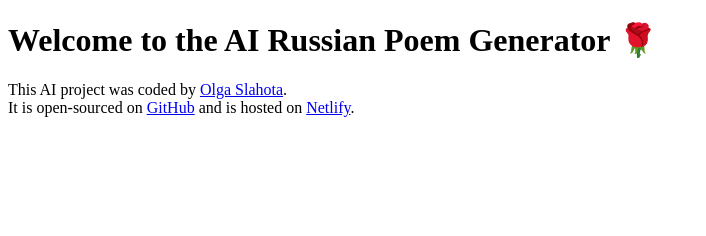
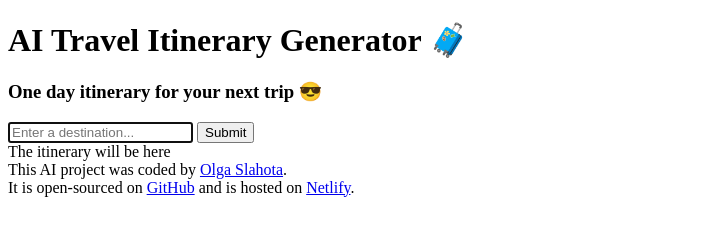
Before and after one commit to alja1313/russian-poem-generator, a plain HTML site: page index.html in a window 1280 px wide. Shown: the whole page, without its empty margins (0-706 px from the left). Drawn offline with Linux system fonts and the light colour scheme.

Commit message:
Added basic HTML structure

```diff
--- a/index.html
+++ b/index.html
@@ -4,10 +4,27 @@
     <meta charset="UTF-8" />
     <meta name="viewport" content="width=device-width, initial-scale=1.0" />
     <link rel="stylesheet" href="src/style.css" />
-    <title>AI poem generator</title>
+    <title>AI Travel Itinerary Generator</title>
   </head>
   <body>
-    <h1>Welcome to the AI Russian Poem Generator 🌹</h1>
+    <header>
+      <h1>AI Travel Itinerary Generator 🧳</h1>
+
+      <h3>One day itinerary for your next trip 😎</h3>
+    </header>
+    <main>
+      <form>
+        <input
+          type="text"
+          placeholder="Enter a destination..."
+          autofocus
+          required
+          autocomplete="off"
+        />
+        <input type="submit" />
+      </form>
+      <div>The itinerary will be here</div>
+    </main>
     <footer>
       This AI project was coded by
       <a href="https://github.com/alja1313" target="_blank">Olga Slahota</a>.
```
